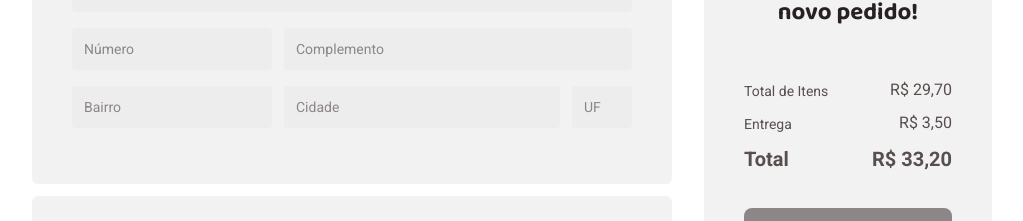
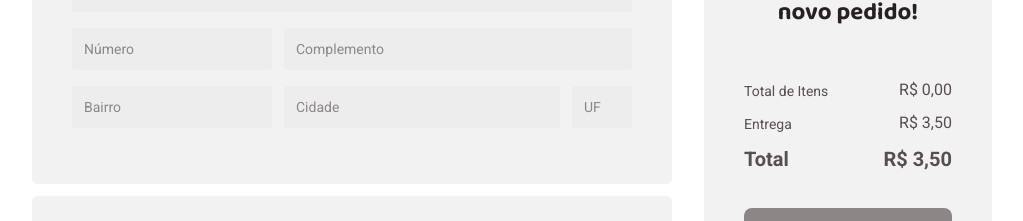
Before and after one commit to beefreguglia/coffeedelivery-new-ignite-challenge-02, a React (Vite) app: page /checkout in a window 1280 px wide. Shown: the part 354-575 px from the top of the page, without its empty margins (128-1151 px from the left). Built offline with nearby package versions, Linux system fonts and the light colour scheme.

Commit message:
handle values

```diff
--- a/src/App.tsx
+++ b/src/App.tsx
@@ -17,7 +17,7 @@ export function App() {
       </BrowserRouter>
       <ToastContainer
         position="top-right"
-        autoClose={5000}
+        autoClose={2000}
         hideProgressBar={false}
         newestOnTop={false}
         closeOnClick
--- a/src/components/ConfirmationCard/index.tsx
+++ b/src/components/ConfirmationCard/index.tsx
@@ -38,6 +38,7 @@ const confirmationOrderValidationSchema = zod.object({
 export type ConfirmationOrderFormData = zod.infer<
   typeof confirmationOrderValidationSchema
 >
+
 type FieldIds =
   | 'Americano'
   | 'Arabe'
@@ -53,9 +54,24 @@ type FieldIds =
   | 'Latte'
   | 'Macchiato'
   | 'Mochaccino'
+
 export default function ConfirmationCard() {
-  const { orders } = useContext(OrderContext)
+  const deliveryValue = 3.5
+  const { orders, allItemsValue } = useContext(OrderContext)
   const haveOrders = orders.length > 0
+  const allValue = deliveryValue + allItemsValue
+  const formattedDeliveryValue = deliveryValue.toLocaleString('pt-BR', {
+    style: 'currency',
+    currency: 'BRL',
+  })
+  const formattedOrderValue = allItemsValue.toLocaleString('pt-BR', {
+    style: 'currency',
+    currency: 'BRL',
+  })
+  const formattedAllValue = allValue.toLocaleString('pt-BR', {
+    style: 'currency',
+    currency: 'BRL',
+  })
 
   const confirmationOrderForm = useForm<ConfirmationOrderFormData>({
     resolver: zodResolver(confirmationOrderValidationSchema),
@@ -76,6 +92,7 @@ export default function ConfirmationCard() {
       Mochaccino: 0,
     },
   })
+
   const { setValue } = confirmationOrderForm
 
   useEffect(() => {
@@ -113,15 +130,15 @@ export default function ConfirmationCard() {
         <TotalValuesContainer>
           <ValuesContainer>
             <Text>Total de Itens</Text>
-            <Value>R$ 29,70</Value>
+            <Value>{formattedOrderValue}</Value>
           </ValuesContainer>
           <ValuesContainer>
             <Text>Entrega</Text>
-            <Value>R$ 3,50</Value>
+            <Value>{formattedDeliveryValue}</Value>
           </ValuesContainer>
           <ValuesContainer>
             <Total>Total</Total>
-            <Total>R$ 33,20</Total>
+            <Total>{formattedAllValue}</Total>
           </ValuesContainer>
           <Button
             variant="yellow"
--- a/src/contexts/OrderContext.tsx
+++ b/src/contexts/OrderContext.tsx
@@ -1,4 +1,5 @@
 import { createContext, ReactNode, useState } from 'react'
+import { toast } from 'react-toastify'
 type Images =
   | 'Capuccino'
   | 'Arabe'
@@ -33,6 +34,7 @@ type Order = {
 interface OrderContextType {
   orders: Order[]
   allItemsQuantity: number
+  allItemsValue: number
   createNewOrder: (data: createOrderData) => void
   deleteOrder: (id: string) => void
 }
@@ -45,34 +47,62 @@ interface OrderContextProviderProps {
 
 export function OrderContextProvider({ children }: OrderContextProviderProps) {
   const [orders, setOrders] = useState<Order[]>([])
+
   const allItemsQuantity: number = orders.reduce(
     (prevVal, currentOrder) => prevVal + currentOrder.quantity,
+    0,
+  )
+  const allItemsValue: number = orders.reduce(
+    (prevVal, currentOrder) =>
+      prevVal + currentOrder.price * currentOrder.quantity,
     0,
   )
 
   function createNewOrder(data: createOrderData) {
     const id = String(new Date().getTime())
-    const newOrder: Order = {
+    let orderAux: Order = {
       id,
       name: data.name,
       price: data.price,
       quantity: data.coffeeQuantity,
       image: data.image,
     }
-    setOrders((state) => [...state, newOrder])
+    const findedOrder = orders.find((order) => order.name === data.name)
+
+    if (findedOrder) {
+      orderAux = {
+        ...findedOrder,
+        quantity: findedOrder.quantity + data.coffeeQuantity,
+      }
+      const newOrder = orders.map((order) => {
+        if (order.name === orderAux.name) {
+          return { ...orderAux }
+        }
+        return order
+      })
+      setOrders(newOrder)
+    } else {
+      setOrders((state) => [...state, orderAux])
+    }
   }
 
   function deleteOrder(id: string) {
     const filteredOrders = orders.filter((order) => order.id !== id)
-    setOrders(filteredOrders)
+    if (filteredOrders.length !== orders.length) {
+      toast.success('O pedido foi removido com sucesso!')
+      setOrders(filteredOrders)
+    } else {
+      toast.error('O pedido não foi encontrado!')
+    }
   }
 
   return (
     <OrderContext.Provider
       value={{
         orders,
+        allItemsQuantity,
+        allItemsValue,
         createNewOrder,
-        allItemsQuantity,
         deleteOrder,
       }}
     >
```
